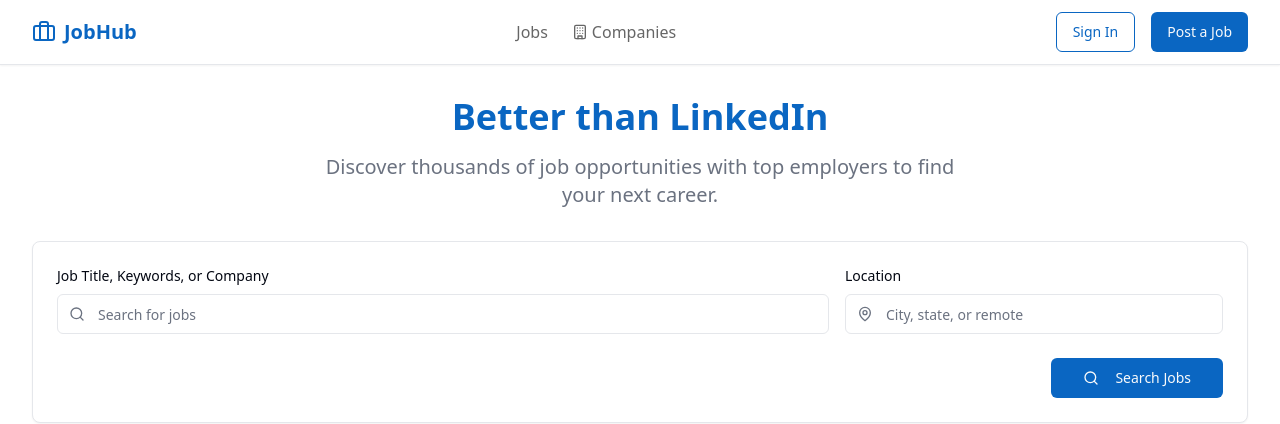
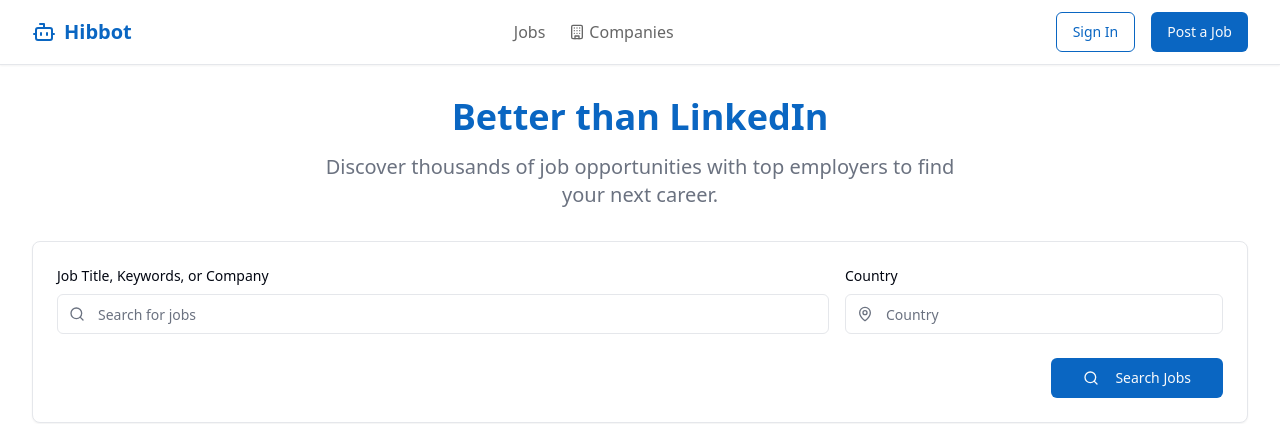
Before and after one commit to hibahnav/hire-hub-views, a React (Vite) app: page / in a window 1280 px wide. Shown: the top 424 px of the page. Built offline with nearby package versions, Linux system fonts and the light colour scheme.

Commit message:
Refactor: Update header and search filters
- Changed the application name and logo.
- Modified the location search filter options.

```diff
--- a/src/components/Header.tsx
+++ b/src/components/Header.tsx
@@ -1,15 +1,15 @@
 
 import { Link } from "react-router-dom";
 import { Button } from "@/components/ui/button";
-import { Building, Briefcase } from "lucide-react";
+import { Building, Bot } from "lucide-react";
 
 export function Header() {
   return (
     <header className="bg-white border-b sticky top-0 z-10 shadow-sm">
       <div className="container flex items-center justify-between h-16">
         <Link to="/" className="flex items-center space-x-2">
-          <Briefcase className="h-6 w-6 text-[#0A66C2]" />
-          <span className="font-bold text-xl text-[#0A66C2]">JobHub</span>
+          <Bot className="h-6 w-6 text-[#0A66C2]" />
+          <span className="font-bold text-xl text-[#0A66C2]">Hibbot</span>
         </Link>
 
         <nav className="hidden md:flex items-center space-x-6">
--- a/src/components/SearchFilters.tsx
+++ b/src/components/SearchFilters.tsx
@@ -2,7 +2,7 @@
 import { useState } from "react";
 import { Input } from "@/components/ui/input";
 import { Button } from "@/components/ui/button";
-import { Search } from "lucide-react";
+import { Search, MapPin } from "lucide-react";
 
 interface SearchFiltersProps {
   onSearch: (filters: {
@@ -43,13 +43,13 @@ export function SearchFilters({ onSearch }: SearchFiltersProps) {
 
         <div>
           <label htmlFor="location" className="text-sm font-medium mb-2 block">
-            Location
+            Country
           </label>
           <div className="relative">
             <MapPin className="absolute left-3 top-1/2 transform -translate-y-1/2 text-muted-foreground h-4 w-4" />
             <Input
               id="location"
-              placeholder="City, state, or remote"
+              placeholder="Country"
               className="pl-10"
               value={location}
               onChange={(e) => setLocation(e.target.value)}
@@ -67,23 +67,3 @@ export function SearchFilters({ onSearch }: SearchFiltersProps) {
     </div>
   );
 }
-
-function MapPin(props: React.SVGProps<SVGSVGElement>) {
-  return (
-    <svg
-      {...props}
-      xmlns="http://www.w3.org/2000/svg"
-      width="24"
-      height="24"
-      viewBox="0 0 24 24"
-      fill="none"
-      stroke="currentColor"
-      strokeWidth="2"
-      strokeLinecap="round"
-      strokeLinejoin="round"
-    >
-      <path d="M20 10c0 6-8 12-8 12s-8-6-8-12a8 8 0 0 1 16 0Z" />
-      <circle cx="12" cy="10" r="3" />
-    </svg>
-  )
-}
```
